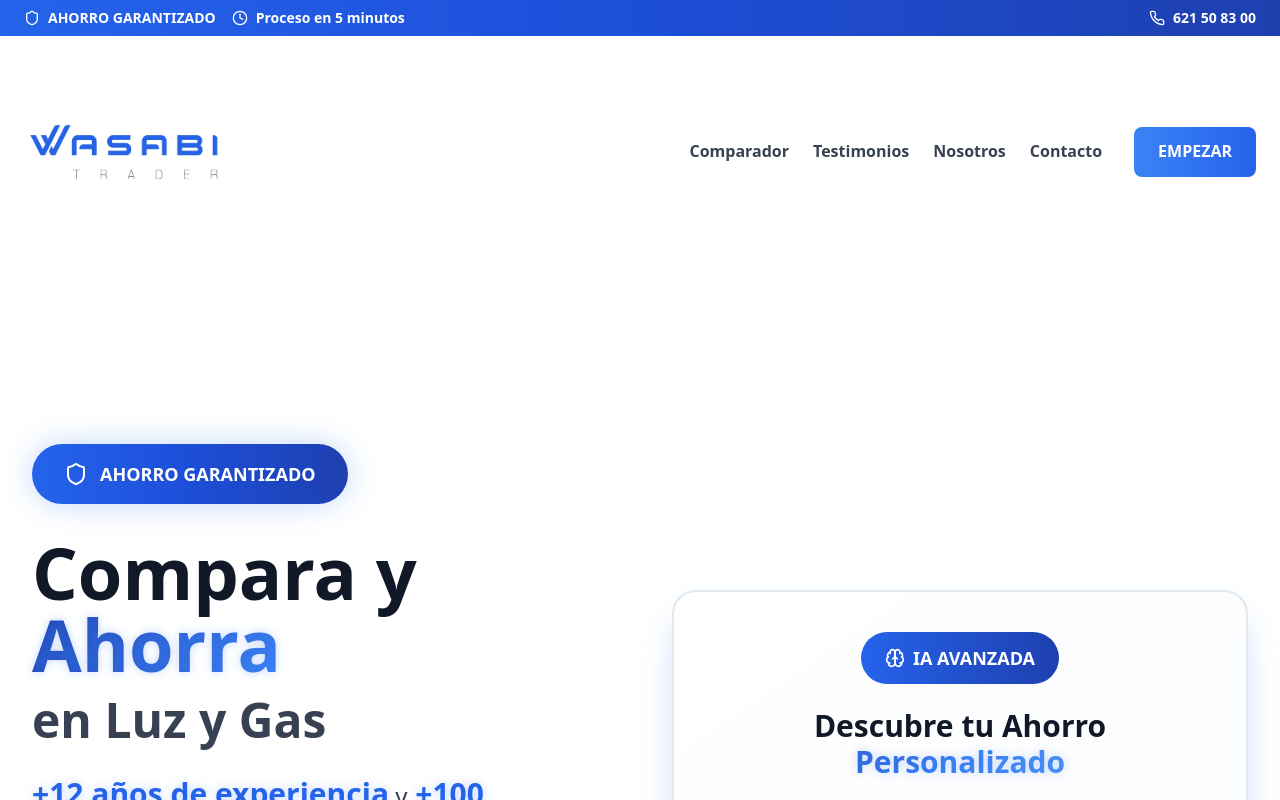
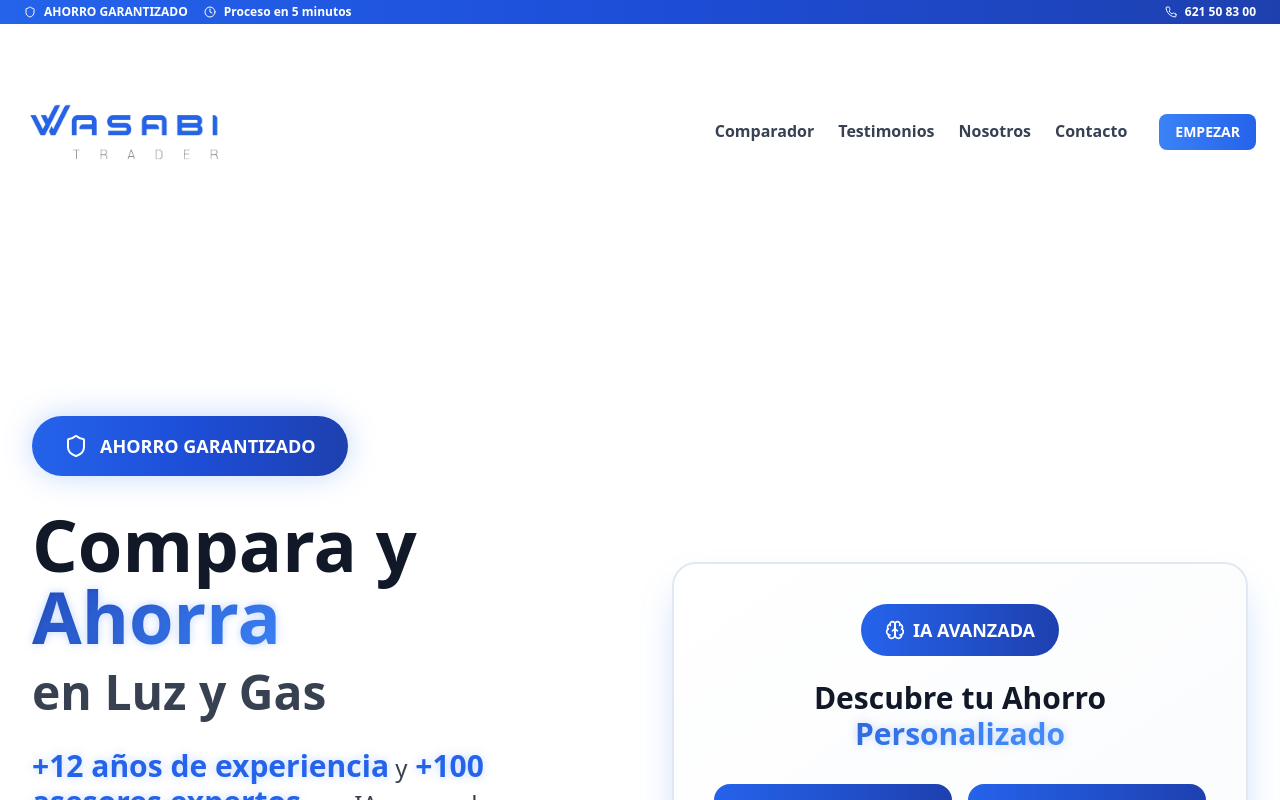
Before and after one commit to iafy-io/34, a React (Vite) app: page / in a window 1280 px wide. Shown: the top 800 px of the page. Built offline with nearby package versions, Linux system fonts and the light colour scheme.

Commit message:
Reducir altura del header

```diff
--- a/src/components/Header.tsx
+++ b/src/components/Header.tsx
@@ -17,22 +17,22 @@ export default function Header() {
   return (
     <>
       {/* Barra azul superior */}
-      <div className="bg-gradient-to-r from-blue-600 via-blue-700 to-blue-800 text-white py-2">
+      <div className="bg-gradient-to-r from-blue-600 via-blue-700 to-blue-800 text-white py-1">
         <div className="max-w-7xl mx-auto px-4 sm:px-6">
-          <div className="flex items-center justify-between text-sm">
+          <div className="flex items-center justify-between text-xs">
             <div className="flex items-center space-x-4">
               <div className="flex items-center space-x-2">
-                <Shield className="w-4 h-4" />
+                <Shield className="w-3 h-3" />
                 <span className="font-bold">AHORRO GARANTIZADO</span>
               </div>
               <div className="hidden sm:flex items-center space-x-2">
-                <Clock className="w-4 h-4" />
+                <Clock className="w-3 h-3" />
                 <span className="font-bold">Proceso en 5 minutos</span>
               </div>
             </div>
             <div className="flex items-center space-x-4">
               <a href="tel:+34621508300" className="flex items-center space-x-2 hover:text-blue-200 transition-colors">
-                <Phone className="w-4 h-4" />
+                <Phone className="w-3 h-3" />
                 <span className="font-bold">621 50 83 00</span>
               </a>
             </div>
@@ -45,13 +45,13 @@ export default function Header() {
         isScrolled ? 'bg-white/95 backdrop-blur-xl shadow-lg' : 'bg-white/90 backdrop-blur-md'
       }`}>
         <div className="max-w-7xl mx-auto px-4 sm:px-6">
-          <div className="flex justify-between items-center py-4">
+          <div className="flex justify-between items-center py-2">
             {/* Logo */}
             <Link to="/" className="flex items-center hover:opacity-80 transition-opacity">
               <img
                 src="/wasabilogo copy copy copy copy copy.jpg"
                 alt="Wasabi Trader Logo"
-                className="h-12 sm:h-14 lg:h-16 w-auto object-contain"
+                className="h-8 sm:h-10 lg:h-12 w-auto object-contain"
                 style={{ maxWidth: '200px', height: 'auto' }}
               />
             </Link>
@@ -74,7 +74,7 @@ export default function Header() {
               </nav>
 
               {/* CTA */}
-              <a href="#formulario" className="bg-gradient-to-r from-blue-500 to-blue-600 text-white px-6 py-3 rounded-lg font-bold hover:from-blue-400 hover:to-blue-500 transition-colors">
+              <a href="#formulario" className="bg-gradient-to-r from-blue-500 to-blue-600 text-white px-4 py-2 rounded-lg font-bold hover:from-blue-400 hover:to-blue-500 transition-colors text-sm">
                 EMPEZAR
               </a>
             </div>
@@ -82,10 +82,10 @@ export default function Header() {
             {/* Mobile Menu Button */}
             <button
               onClick={() => setIsMobileMenuOpen(!isMobileMenuOpen)}
-              className="lg:hidden p-2 rounded-lg bg-blue-500 text-white hover:bg-blue-600 transition-colors"
+              className="lg:hidden p-1.5 rounded-lg bg-blue-500 text-white hover:bg-blue-600 transition-colors"
               aria-label="Toggle mobile menu"
             >
-              {isMobileMenuOpen ? <X className="w-5 h-5" /> : <Menu className="w-5 h-5" />}
+              {isMobileMenuOpen ? <X className="w-4 h-4" /> : <Menu className="w-4 h-4" />}
             </button>
           </div>
         </div>
@@ -93,41 +93,41 @@ export default function Header() {
         {/* Mobile Menu */}
         {isMobileMenuOpen && (
           <div className="lg:hidden bg-white border-t border-gray-200 shadow-lg">
-            <div className="px-4 py-4 space-y-4">
+            <div className="px-4 py-3 space-y-3">
               <a
                 href="#comparador"
                 onClick={() => setIsMobileMenuOpen(false)}
-                className="block text-gray-700 font-bold hover:text-blue-600 transition-colors"
+                className="block text-gray-700 font-bold hover:text-blue-600 transition-colors text-sm"
               >
                 Comparador
               </a>
               <a
                 href="#testimonios"
                 onClick={() => setIsMobileMenuOpen(false)}
-                className="block text-gray-700 font-bold hover:text-blue-600 transition-colors"
+                className="block text-gray-700 font-bold hover:text-blue-600 transition-colors text-sm"
               >
                 Testimonios
               </a>
               <Link
                 to="/sobre-nosotros"
                 onClick={() => setIsMobileMenuOpen(false)}
-                className="block text-gray-700 font-bold hover:text-blue-600 transition-colors"
+                className="block text-gray-700 font-bold hover:text-blue-600 transition-colors text-sm"
               >
                 Nosotros
               </Link>
               <Link
                 to="/contacto"
                 onClick={() => setIsMobileMenuOpen(false)}
-                className="block text-gray-700 font-bold hover:text-blue-600 transition-colors"
+                className="block text-gray-700 font-bold hover:text-blue-600 transition-colors text-sm"
               >
                 Contacto
               </Link>
 
-              <div className="pt-4 border-t border-gray-200">
+              <div className="pt-3 border-t border-gray-200">
                 <a
                   href="#formulario"
                   onClick={() => setIsMobileMenuOpen(false)}
-                  className="block w-full bg-gradient-to-r from-blue-500 to-blue-600 text-white py-3 rounded-lg font-bold text-center"
+                  className="block w-full bg-gradient-to-r from-blue-500 to-blue-600 text-white py-2 rounded-lg font-bold text-center text-sm"
                 >
                   EMPEZAR FORMULARIO
                 </a>
```
